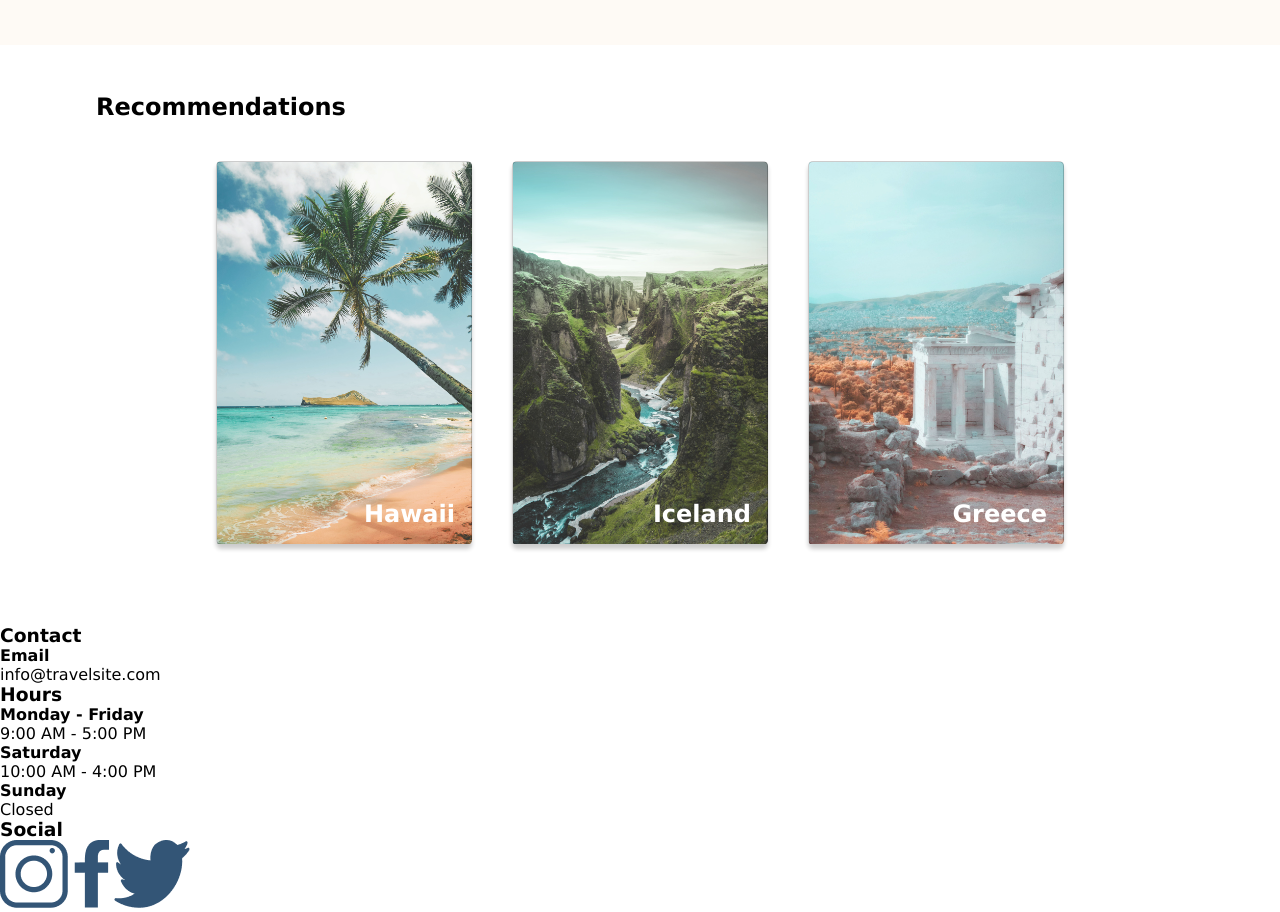
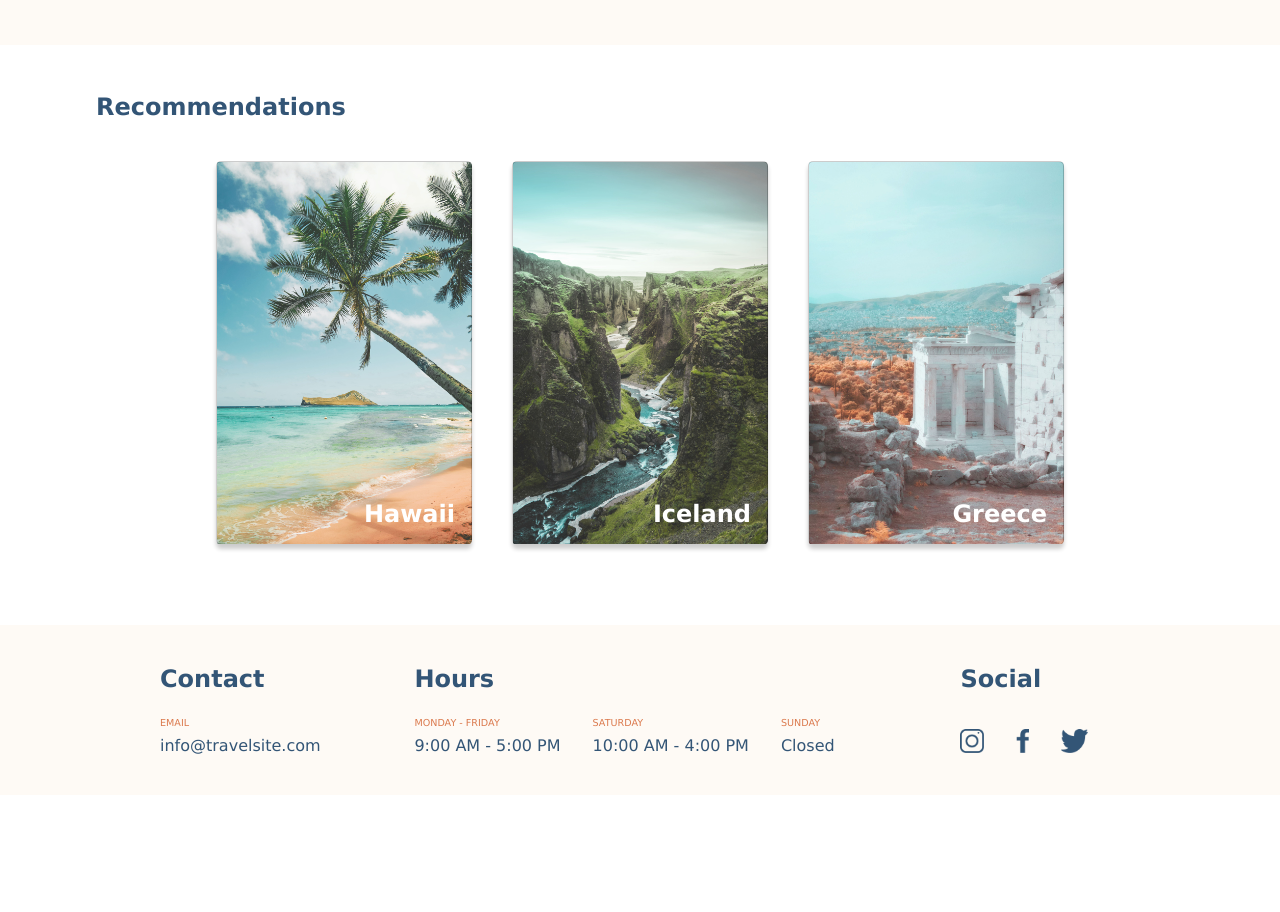
Before and after one commit to Justin-Luangrath/justin-luangrath-travelsite, a plain HTML site: page justin-lungrath-travelsite/index.html in a window 1280 px wide. Shown: the part 432-1344 px from the top of the page. After the commit the page ends 1227 px from the top, so only its background shows below. Drawn offline with Linux system fonts and the light colour scheme.

Commit message:
added footer styling

```diff
--- a/justin-lungrath-travelsite/css/global.css
+++ b/justin-lungrath-travelsite/css/global.css
@@ -61,3 +61,50 @@ main {
 .nav__link-text--border {
   border-bottom: 2px solid #db7a4e;
 }
+
+.footer {
+  display: flex;
+  justify-content: space-between;
+  flex-wrap: wrap;
+  background-color: #fefaf5;
+  color: #335576;
+  padding: 2rem 10rem 2.5rem 10rem;
+}
+
+.footer__section-title {
+  font-size: 1.5rem;
+  font-weight: 700;
+  margin-top: 0.5rem;
+}
+
+.footer__section-sub-title {
+  font-size: 0.6rem;
+  color: #db7a4e;
+  margin-top: 1.5rem;
+}
+
+.footer__section-text {
+  font-size: 1rem;
+  margin-top: 0.5rem;
+}
+
+.footer__hours-container {
+  display: flex;
+  flex-wrap: wrap;
+}
+
+.footer__hours {
+  margin-right: 2rem;
+}
+
+.footer__image-container {
+  display: flex;
+  justify-content: space-between;
+  margin-top: 2.25rem;
+}
+
+.footer__image {
+  height: 1.5rem;
+  width: auto;
+  margin-right: 2rem;
+}
--- a/justin-lungrath-travelsite/css/main.css
+++ b/justin-lungrath-travelsite/css/main.css
@@ -39,7 +39,7 @@
   margin: 3rem 6rem 5rem 6rem;
 }
 
-.recommendations__title {
+.rec__title {
   color: #335576;
 }
 
--- a/justin-lungrath-travelsite/index.html
+++ b/justin-lungrath-travelsite/index.html
@@ -69,45 +69,47 @@
       </section>
     </main>
     <!-- footer -->
-    <footer>
-      <section>
-        <div>
-          <h3>Contact</h3>
-          <div>
-            <h4>Email</h4>
-            <p>info@travelsite.com</p>
+    <footer class="footer">
+      <section class="footer__section">
+        <h3 class="footer__section-title">Contact</h3>
+        <p class="footer__section-sub-title">EMAIL</p>
+        <p class="footer__section-text">info@travelsite.com</p>
+      </section>
+      <section class="footer__section">
+        <h3 class="footer__section-title">Hours</h3>
+        <div class="footer__hours-container">
+          <div class="footer__hours">
+            <p class="footer__section-sub-title">MONDAY - FRIDAY</p>
+            <p class="footer__section-text">9:00 AM - 5:00 PM</p>
+          </div>
+          <div class="footer__hours">
+            <p class="footer__section-sub-title">SATURDAY</p>
+            <p class="footer__section-text">10:00 AM - 4:00 PM</p>
+          </div>
+          <div class="footer__hours">
+            <p class="footer__section-sub-title">SUNDAY</p>
+            <p class="footer__section-text">Closed</p>
           </div>
         </div>
-        <div>
-          <h3>Hours</h3>
-          <div>
-            <div>
-              <h4>Monday - Friday</h4>
-              <p>9:00 AM - 5:00 PM</p>
-            </div>
-            <div>
-              <h4>Saturday</h4>
-              <p>10:00 AM - 4:00 PM</p>
-            </div>
-            <div>
-              <h4>Sunday</h4>
-              <p>Closed</p>
-            </div>
-          </div>
-        </div>
-        <div>
-          <h3>Social</h3>
-          <div>
-            <a href="https://instagram.com" target="_blank"
-              ><img src="./assets/icons/icon-instagram.png" alt="instagram"
-            /></a>
-            <a href="https://facebook.com" target="_blank"
-              ><img src="./assets/icons/icon-facebook.png" alt="facebook"
-            /></a>
-            <a href="https://twitter.com" target="_blank"
-              ><img src="./assets/icons/icon-twitter.png" alt="twitter"
-            /></a>
-          </div>
+      </section>
+      <section class="footer__section">
+        <h3 class="footer__section-title">Social</h3>
+        <div class="footer__image-container">
+          <img
+            class="footer__image"
+            src="./assets/icons/icon-instagram.png"
+            alt="instagram"
+          />
+          <img
+            class="footer__image"
+            src="./assets/icons/icon-facebook.png"
+            alt="facebook"
+          />
+          <img
+            class="footer__image"
+            src="./assets/icons/icon-twitter.png"
+            alt="twitter"
+          />
         </div>
       </section>
     </footer>
```
